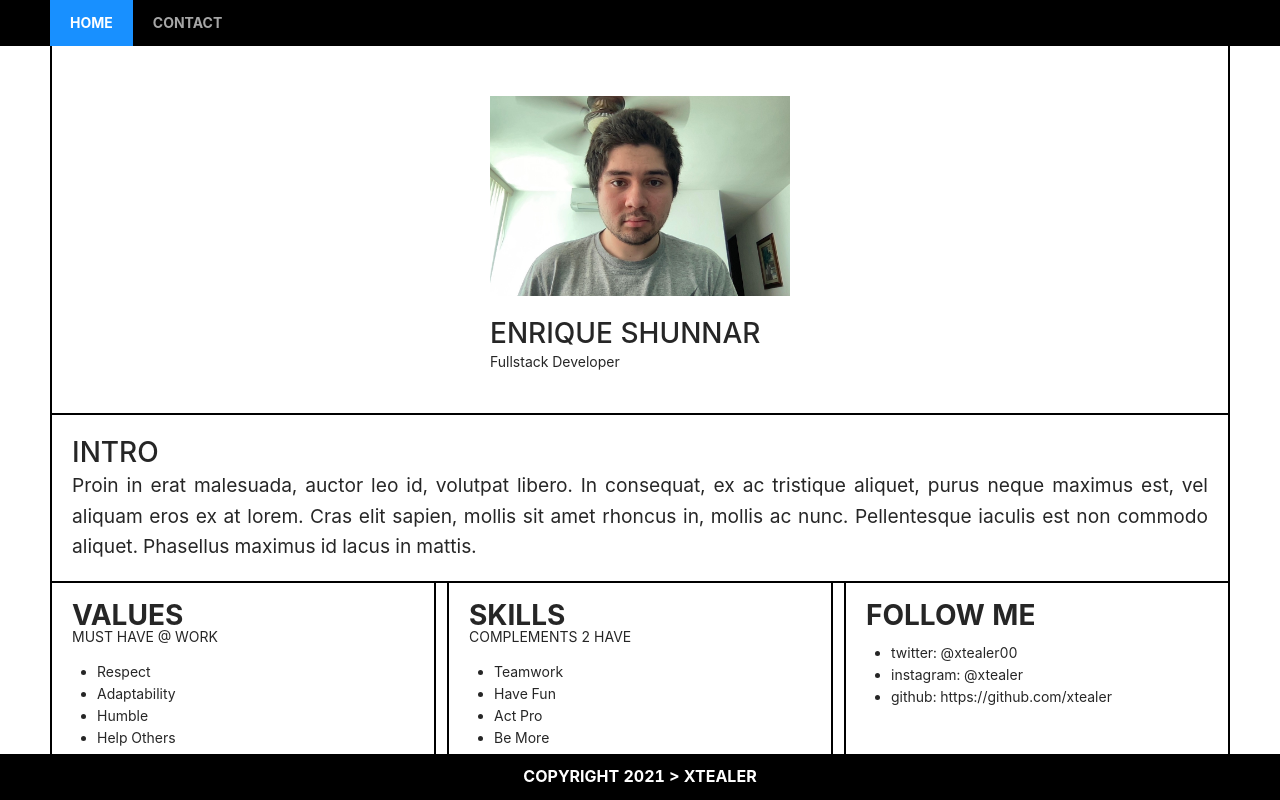
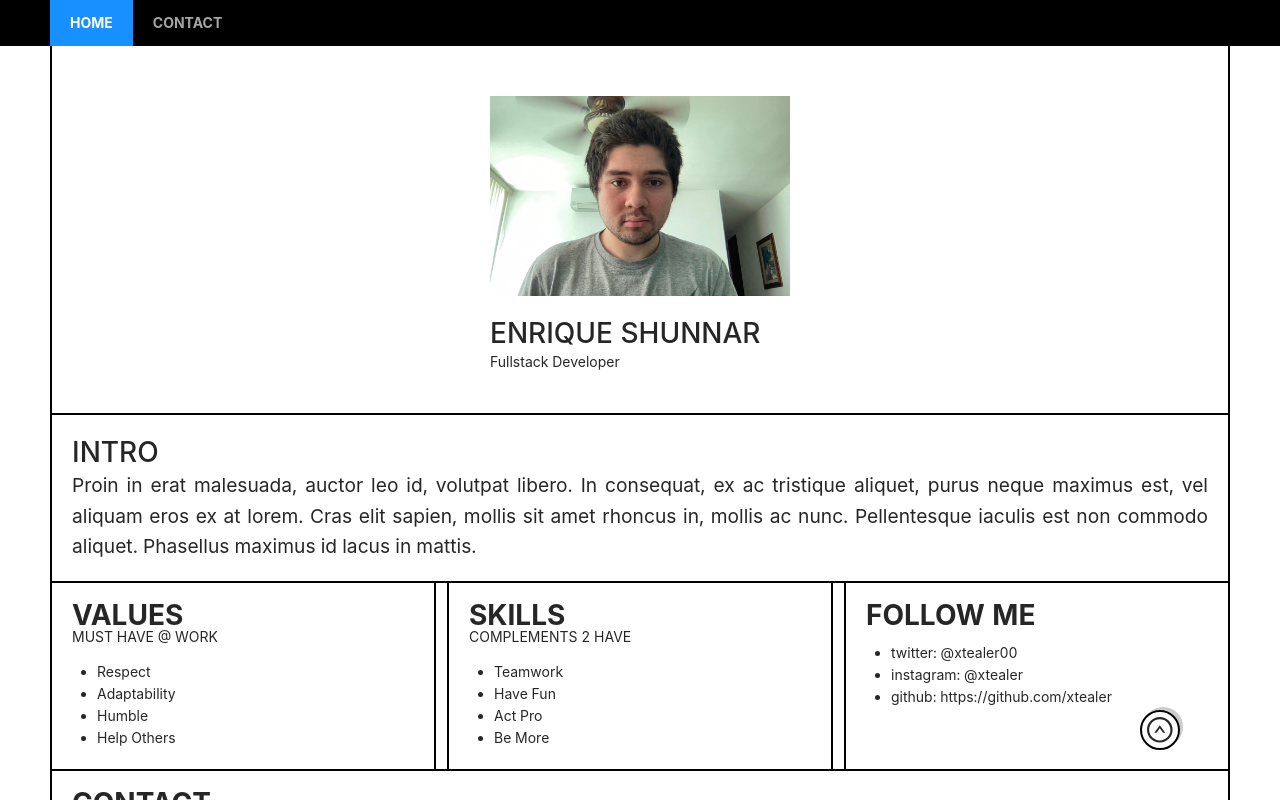
Before and after one commit to xtealer/react-cv, a React (Create React App) app: page / in a window 1280 px wide. Built offline with nearby package versions, Linux system fonts and the light colour scheme.

Commit message:
Finished updating new cv ui

```diff
--- a/src/App.tsx
+++ b/src/App.tsx
@@ -1,14 +1,25 @@
 import React, { FunctionComponent } from "react";
+import { useCallback } from "react";
+import { UpCircleOutlined } from "@ant-design/icons";
+import { BackTop } from "antd";
 import { BrowserRouter as Router, Switch, Route } from "react-router-dom";
 
 // imported views
 import HomeView from "./views/HomeView";
 import NotFoundView from "./views/NotFoundView";
+import { useState } from "react";
 
 interface IProps {}
 
 const App: FunctionComponent<IProps> = (props) => {
+  const scrollToTop = useCallback(() => {
+    const rootNodeRef = document.getElementById("root");
+
+    rootNodeRef?.scrollTo({ top: 0 });
+  }, []);
+
   return (
+    <>
       <Router>
         <Switch>
           <Route exact path="/">
@@ -20,6 +31,11 @@ const App: FunctionComponent<IProps> = (props) => {
           </Route>
         </Switch>
       </Router>
+
+      <BackTop visible onClick={scrollToTop}>
+        <UpCircleOutlined color="#000" />
+      </BackTop>
+    </>
   );
 };
 
--- a/src/components/ContactFormComponent.tsx
+++ b/src/components/ContactFormComponent.tsx
@@ -1,5 +1,4 @@
 import { Button, Form, Input } from "antd";
-import { useForm } from "antd/lib/form/Form";
 import React, { FunctionComponent } from "react";
 import { useCallback } from "react";
 
@@ -13,7 +12,7 @@ const ContactFormComponent: FunctionComponent<IProps> = (props) => {
   }, []);
 
   return (
-    <div className="contact-form-component">
+    <div id="contact" className="contact-form-component">
       <Form form={formRef} onFinish={onFinish} layout="vertical">
         <h1>Get In Touch</h1>
 
--- a/src/components/NavbarComponent.tsx
+++ b/src/components/NavbarComponent.tsx
@@ -1,14 +1,25 @@
+import React from "react";
 import { Menu } from "antd";
-import React from "react";
-import { useRouteMatch } from "react-router-dom";
+import { Link, useRouteMatch } from "react-router-dom";
+import { useCallback } from "react";
 
 const NavbarComponent = () => {
   const match = useRouteMatch();
 
+  const scrollToContactForm = useCallback(() => {
+    const contactFormRef = document.getElementById("contact");
+
+    contactFormRef?.scrollIntoView();
+  }, []);
+
   return (
     <Menu theme="dark" selectedKeys={[match.path]} mode="horizontal">
-      <Menu.Item key="/">Home</Menu.Item>
-      <Menu.Item key="#contact">Contact</Menu.Item>
+      <Menu.Item key="/">
+        <Link to="/">Home</Link>
+      </Menu.Item>
+      <Menu.Item key="#contact" onClick={scrollToContactForm}>
+        Contact
+      </Menu.Item>
     </Menu>
   );
 };
--- a/src/styles/components.sass
+++ b/src/styles/components.sass
@@ -17,7 +17,6 @@
 		margin: 0 50px
 		border-left: 2px solid #000
 		border-right: 2px solid #000
-		overflow-y: auto
 		text-align: center
 
 		.profile
--- a/src/styles/ids.sass
+++ b/src/styles/ids.sass
@@ -1,3 +1,5 @@
 #root
 	height: 100%
 	min-width: 340px
+	overflow-y: auto
+	scroll-behavior: smooth
--- a/src/styles/themes.sass
+++ b/src/styles/themes.sass
@@ -10,3 +10,16 @@
 		color: #fff
 		font-weight: bold
 		text-transform: uppercase
+
+.ant-back-top
+	display: flex
+	align-items: center
+	justify-content: center
+	font-size: 1.6rem
+	padding: 0 5px
+	height: min-content
+	height: 40px
+	width: 40px
+	border: 2px solid #000
+	border-radius: 2rem
+	box-shadow: 3px -3px rgba(0,0,0,0.2)
```
Lines whose indentation alone changed are shown as unchanged.
